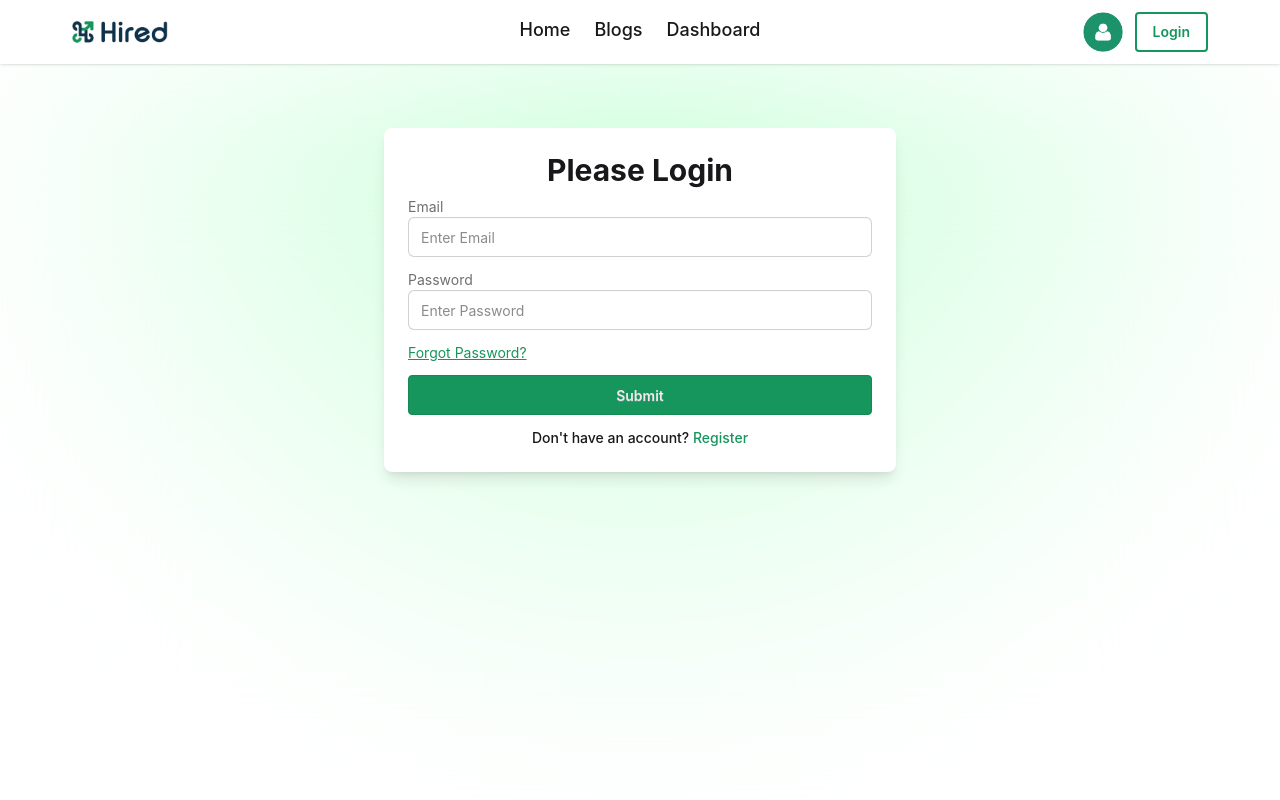
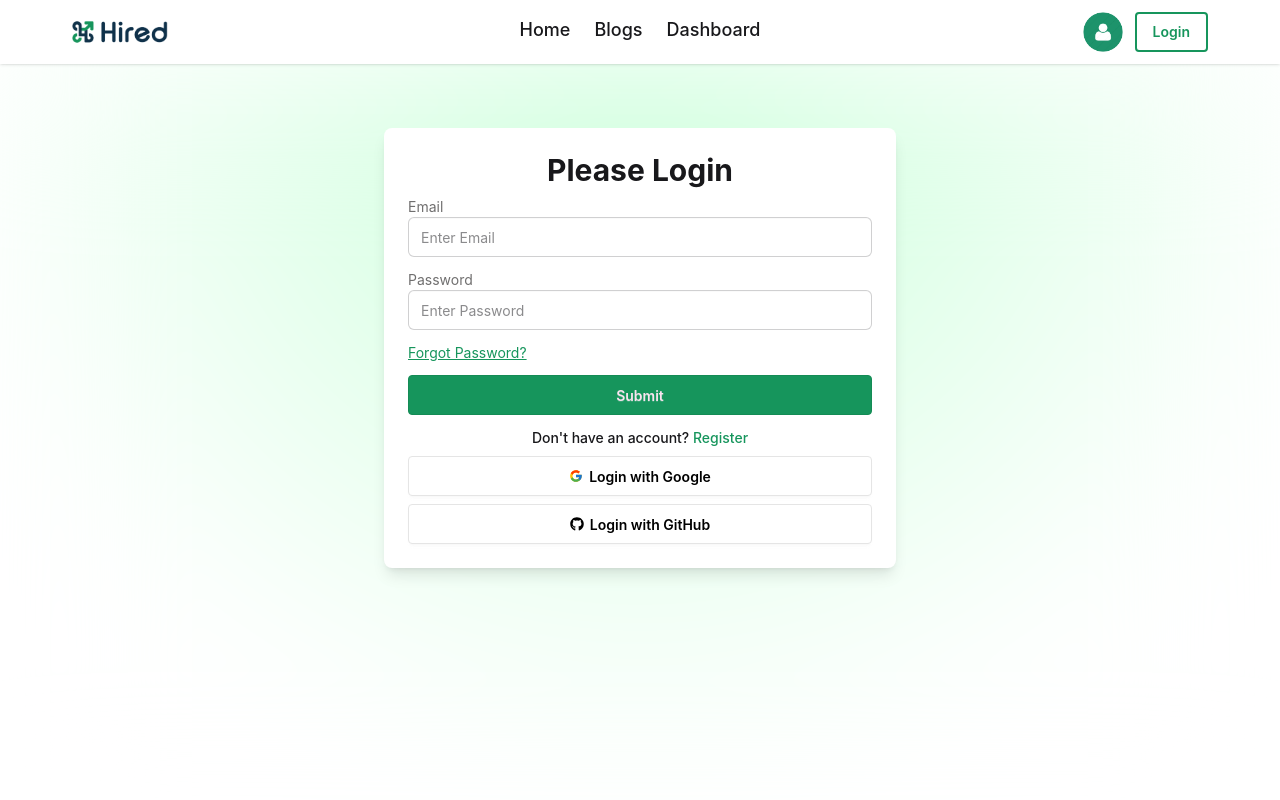
Before and after one commit to MishkatMukit/Hired, a React (Vite) app: page /login in a window 1280 px wide. Shown: the top 800 px of the page. Built offline with nearby package versions, Linux system fonts and the light colour scheme; no server answers.

Commit message:
added google and github login with popup

```diff
--- a/src/Components/AuthComponents/Login.jsx
+++ b/src/Components/AuthComponents/Login.jsx
@@ -2,9 +2,11 @@ import React, { use, useState } from 'react';
 import { Link, useLocation, useNavigate } from 'react-router';
 import { AuthContext } from '../../Provider/AuthProvider';
 import { Helmet } from 'react-helmet';
+import { FcGoogle } from 'react-icons/fc';
+import { FaGithub } from 'react-icons/fa6';
 
 const Login = () => {
-    const {loginUser, user, setUser, setEmail} = use(AuthContext)
+    const { loginUser, user, setUser, setEmail, googleSignIn,githubSignIn } = use(AuthContext)
     const [error, setError] = useState("")
     const location = useLocation()
     const navigate = useNavigate()
@@ -14,12 +16,23 @@ const Login = () => {
         const email = e.target.email.value;
         const password = e.target.password.value;
         setEmail(email)
-        loginUser(email, password).then((result)=>{
+        loginUser(email, password).then((result) => {
 
-             setUser(result)
-             navigate(location.state? location.state : "/")
-        }).catch(()=>setError("Invalid email or password combination"))
+            setUser(result)
+            navigate(location.state ? location.state : "/")
+        }).catch(() => setError("Invalid email or password combination"))
 
+    }
+    const handleGoogleLogin=()=>{
+        googleSignIn().then(() => {
+            navigate(location.state ? location.state : "/")
+        }).catch(() => setError("Login failed"))
+
+    }
+    const handleGithubLogin=()=>{
+        githubSignIn().then(() => {
+            navigate(location.state ? location.state : "/")
+        }).catch(() => setError("Login failed! try logging with different method."))
     }
     return (
         <div>
@@ -62,6 +75,14 @@ const Login = () => {
                                 <input className='btn btn-secondary shadow-none w-full my-3' type="submit" />
                                 <p className='text-center font-medium'>Don't have an account? <Link className=' font-medium text-secondary' to="/register">Register</Link></p>
                             </form>
+                            <button onClick={handleGoogleLogin} className="btn bg-white text-black border-[#e5e5e5]">
+                                <FcGoogle />
+                                Login with Google
+                            </button>
+                            <button onClick={handleGithubLogin} className="btn bg-white text-black border-[#e5e5e5]">
+                            <FaGithub />
+                                Login with GitHub
+                            </button>
                         </div>
                     </div>
                 </div>
--- a/src/Provider/AuthProvider.jsx
+++ b/src/Provider/AuthProvider.jsx
@@ -1,6 +1,7 @@
-import { createUserWithEmailAndPassword, GoogleAuthProvider, onAuthStateChanged, sendPasswordResetEmail, signInWithEmailAndPassword, signInWithPopup, signOut, updatePassword, updateProfile } from 'firebase/auth';
+import { createUserWithEmailAndPassword, GithubAuthProvider, GoogleAuthProvider, onAuthStateChanged, sendPasswordResetEmail, signInWithEmailAndPassword, signInWithPopup, signOut, updatePassword, updateProfile } from 'firebase/auth';
 import React, { createContext, useEffect, useState } from 'react';
 import { auth } from '../Firebase/firebase.init';
+
 
 export const AuthContext = createContext(null)
 
@@ -8,6 +9,7 @@ const AuthProvider = ({ children }) => {
     const [isModalOpen, setIsModalOpen] = useState(false);
     const [email, setEmail] = useState("")
     const googleProvider = new GoogleAuthProvider();
+    const githubProvider = new GithubAuthProvider();
     const [user, setUser] = useState(null)
     // console.log("from auth privider", user)
     const [loading, setLoading] = useState(true)
@@ -17,7 +19,7 @@ const AuthProvider = ({ children }) => {
 
     }
     const googleSignIn = () => { return signInWithPopup(auth, googleProvider) }
-
+    const githubSignIn = () => { return  signInWithPopup(auth, githubProvider)}
     const loginUser = (email, password) => {
         setLoading(true)
         return signInWithEmailAndPassword(auth, email, password)
@@ -55,6 +57,7 @@ const AuthProvider = ({ children }) => {
         setLoading,
         updateUser,
         googleSignIn,
+        githubSignIn,
         isModalOpen,
         setIsModalOpen,
         forgetPassword,
```
